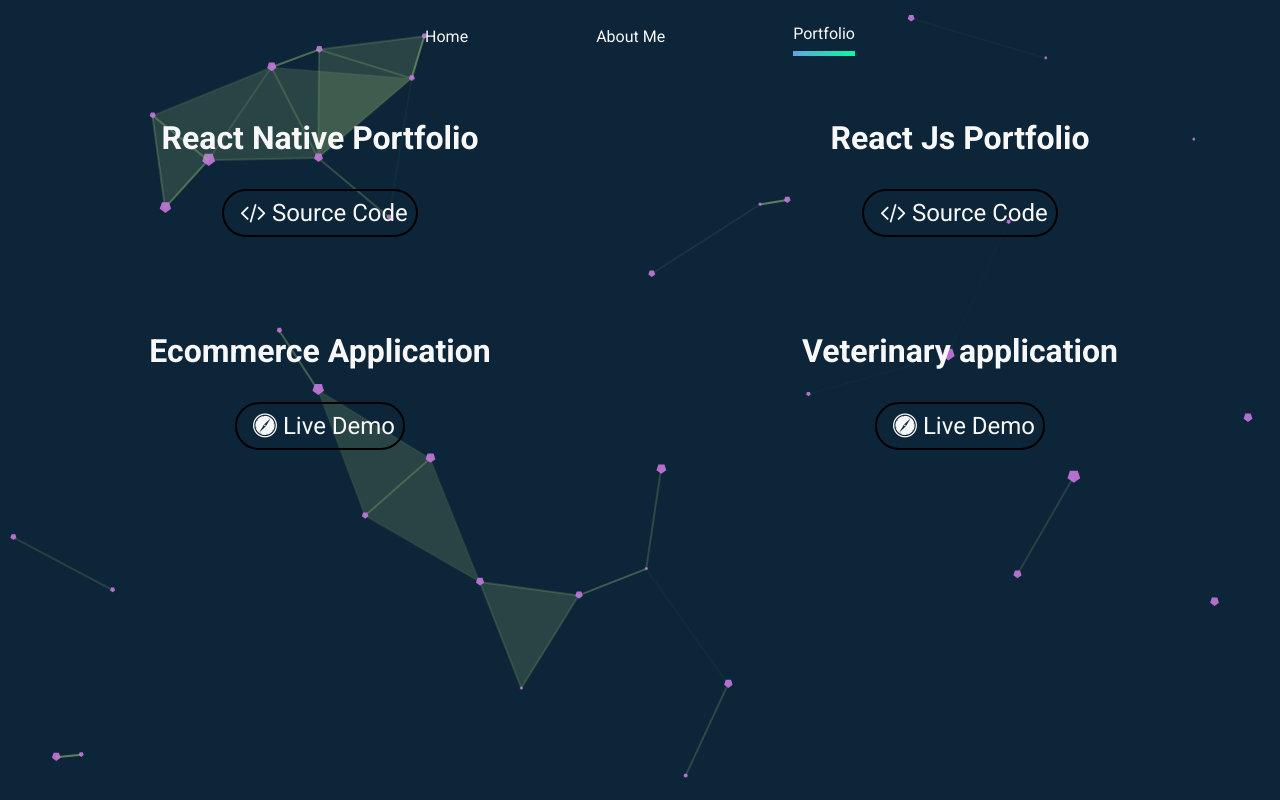
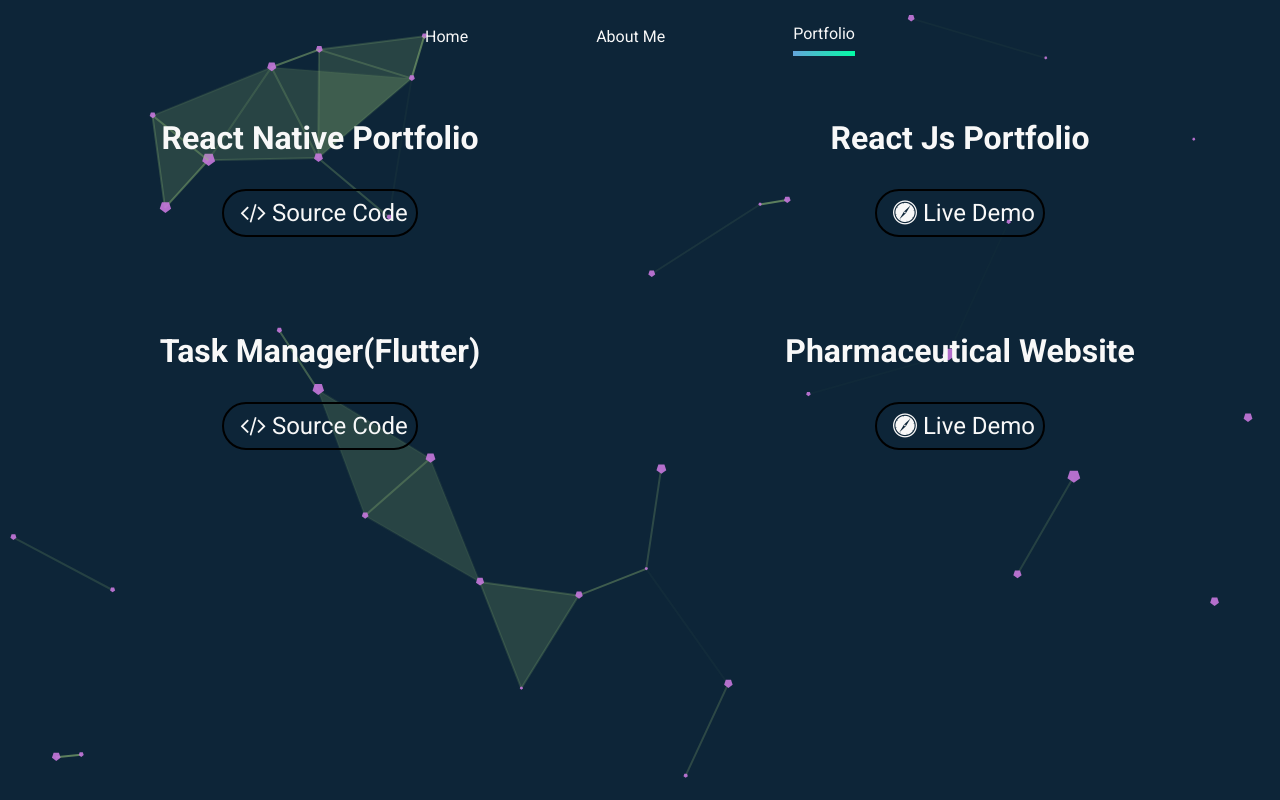
Before and after one commit to rahulreddy1665/ReactPortfolio, a React (Create React App) app: page /portfolio in a window 1280 px wide. Built offline with nearby package versions, Linux system fonts and the light colour scheme.

Commit message:
Updated Bio

```diff
--- a/src/assets/info/Info.js
+++ b/src/assets/info/Info.js
@@ -51,8 +51,7 @@ export const info = {
       label: 'twitter',
     },
   ],
-  bio: `Hello! I am a React Native developer with 2 years of experience in React Native and React JS. My skills include developing cross-platform mobile applications, using popular libraries and tools such as Redux, Axios.
-  I have experience in implementing UI designs, integrating APIs, handling data persistence & mobile development processes such as App Store and Google Play Store submission.`,
+  bio: `Hello! I am Rahul Reddy, a skilled React Native developer with 2 years of experience in React Native and React JS. I specialize in developing cross-platform mobile applications, utilizing popular libraries and tools like Redux and Axios. With a strong background in UI design implementation and API integration, I excel in handling data persistence and the mobile development processes, including App Store and Google Play Store submission.`,
 
 
   skills: {
@@ -66,7 +65,7 @@ export const info = {
       'Flutter',
       'Material UI',
       'Nodejs',
-      'Mantine'
+
     ],
     databases: ['MySQl',],
     cloudServices: ['AWS S3', 'AWS EC2','Heroku', 'Netlify'],
@@ -110,18 +109,17 @@ export const info = {
     },
     {
       title: 'React Js Portfolio',
+      live: "https://rahulreddy10.netlify.app/",
+    },
+    {
+      title: 'Task Manager(Flutter)',
       live: null,
-      source: 'https://github.com/rahulreddy1665/ReactPortfolio',
+      source:'https://github.com/rahulreddy1665/Todo_app_Flutter.git', //this should be a link to the live version of your project, think github pages, netlify, heroku, etc. Or your own domain, if you have it.
 
     },
     {
-      title: 'Ecommerce Application',
-      live: "https://play.google.com/store/apps/details?id=com.lifestylesapp", //this should be a link to the live version of your project, think github pages, netlify, heroku, etc. Or your own domain, if you have it.
-
-    },
-    {
-      title: 'Veterinary application',
-      live:'https://play.google.com/store/apps/details?id=com.readyvetapp',
+      title: 'Pharmaceutical Website',
+      live:'https://invitehealthspecialities.com/',
     },
 
   ],
```
Also changed, not shown: 1 other file (tests, documents, lock files or other folders).
